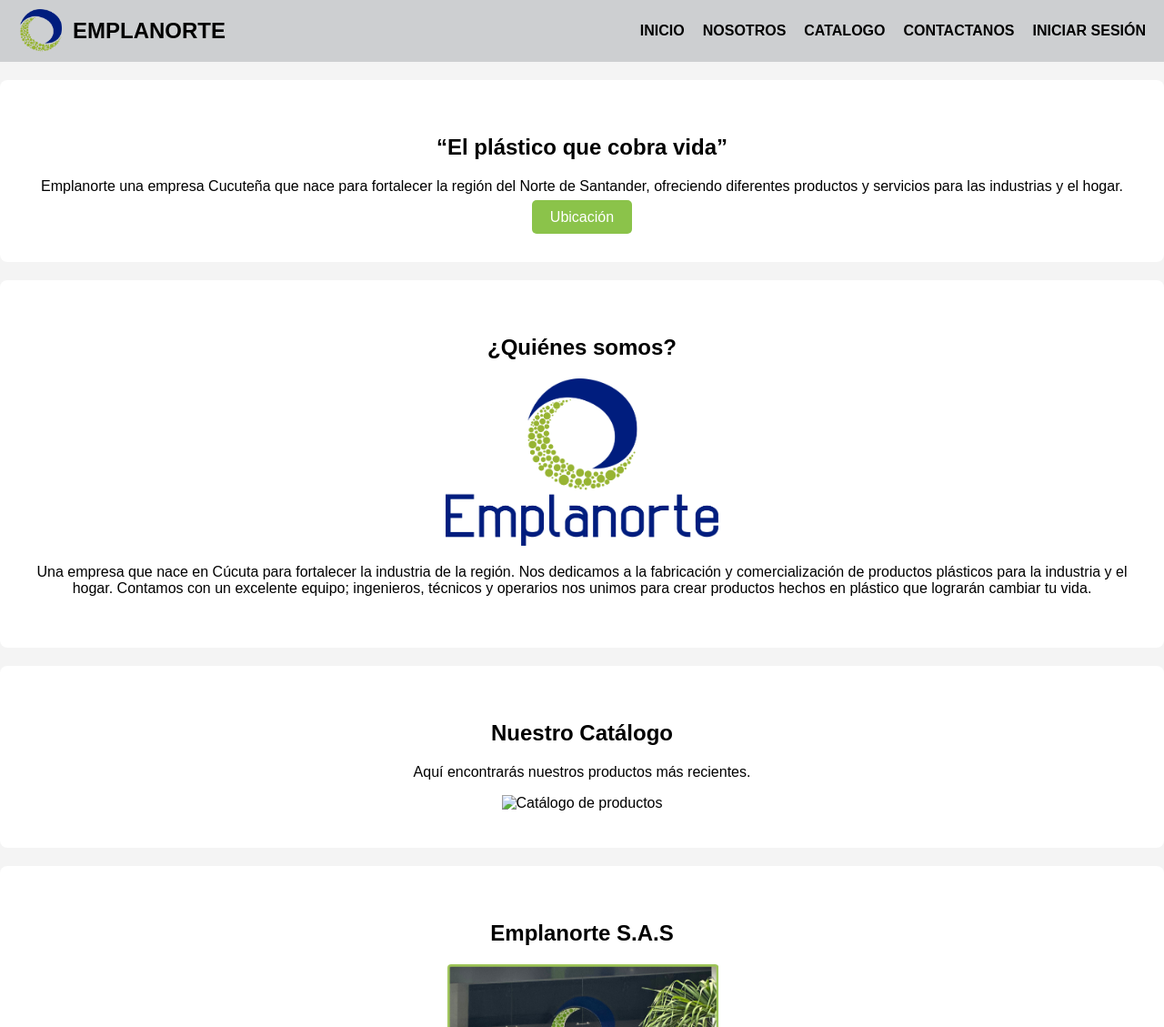
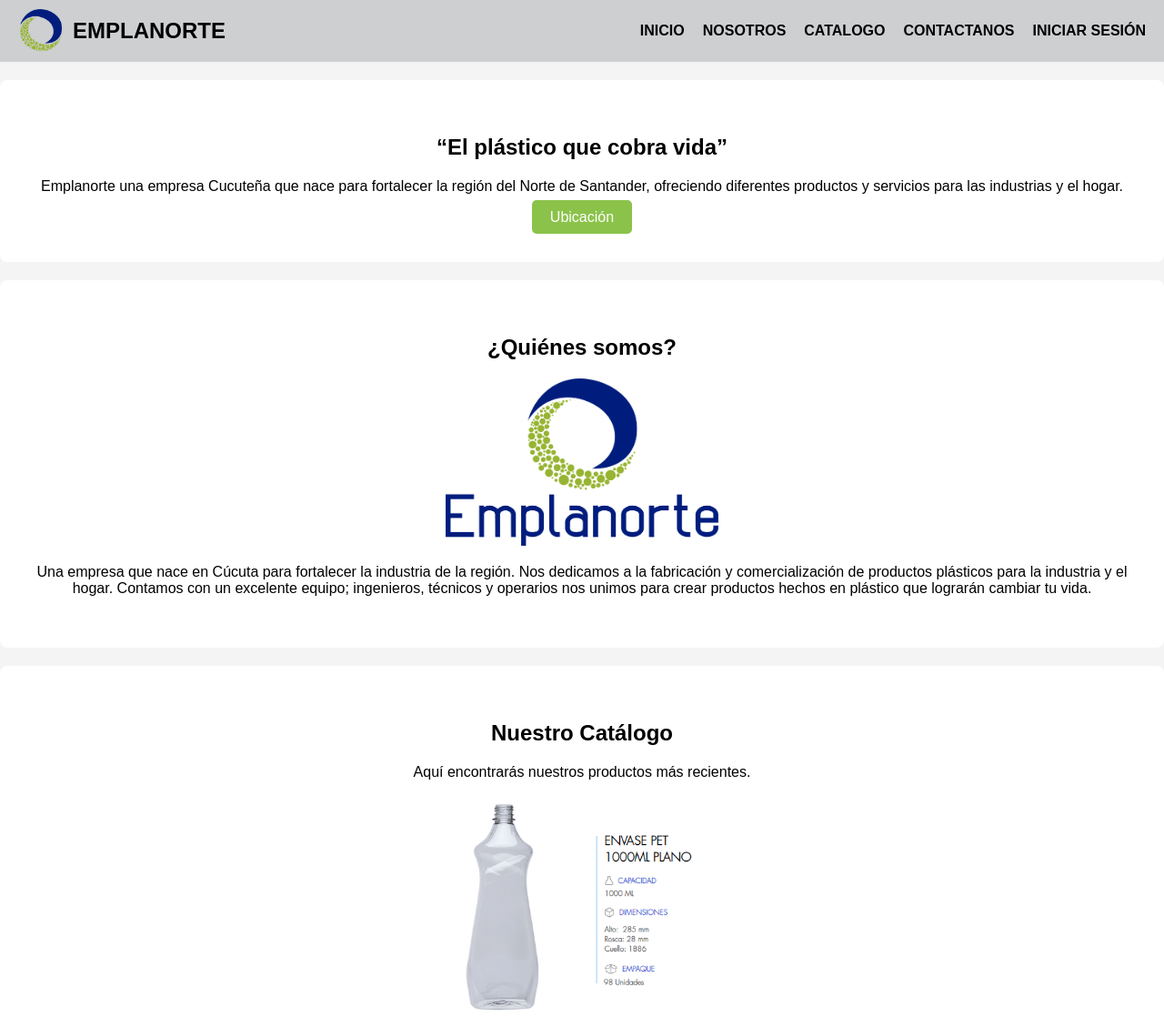
Before and after one commit to AlejandroMorales07/Sistema_Informaci-n_Emplanorte, a plain HTML site: page index.html in a window 1280 px wide. Shown: the top 1129 px of the page at 91% size. Drawn offline with Linux system fonts and the light colour scheme.

Commit message:
cambio en catalogo

```diff
--- a/index.html
+++ b/index.html
@@ -47,7 +47,7 @@
     <section id="catalogo" class="catalogo">
         <h2>Nuestro Catálogo</h2>
         <p>Aquí encontrarás nuestros productos más recientes.</p>
-        <img src="catalogo.png" alt="Catálogo de productos" width="300">
+        <img src="imagenes/1000ML PLANO.png" alt="Catálogo de productos" width="300">
     </section>
 
     <!-- Sección de Contáctanos -->
```
Also changed, not shown: imagenes/1000ML PLANO.png (added), 2 other files.
